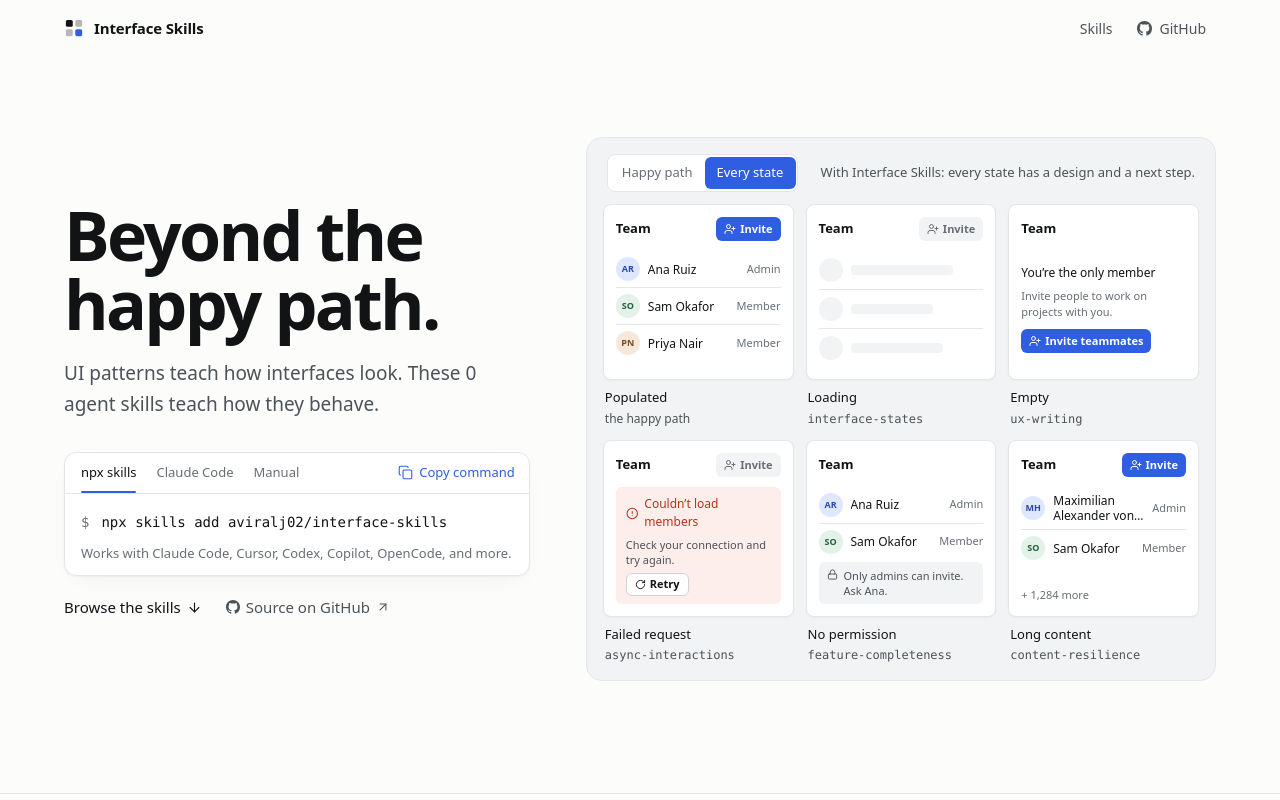
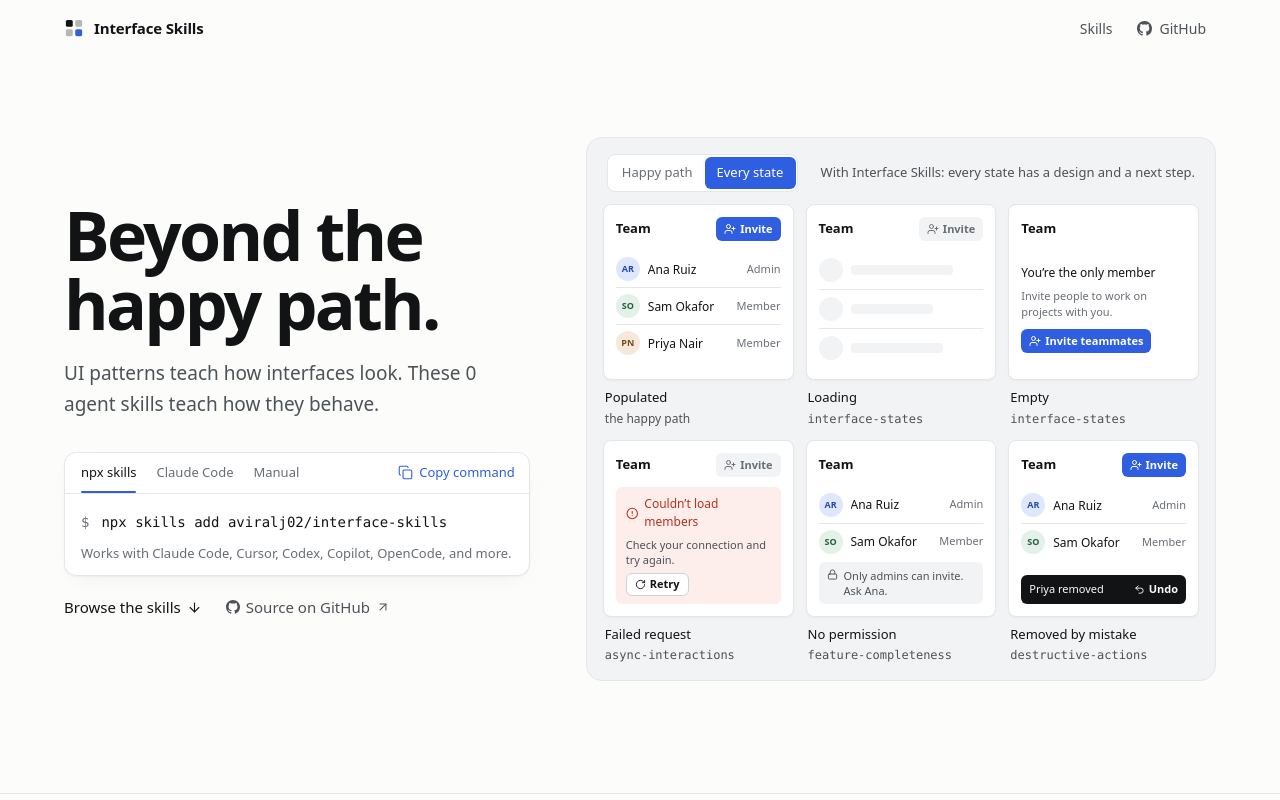
Before and after one commit to aviralj02/interface-skills, a React (Vite) app in the folder site/: page / in a window 1280 px wide. Shown: the top 800 px of the page. Built offline with nearby package versions, Linux system fonts and the light colour scheme.

Commit message:
feat(site): replace the long-content specimen with an undo state

```diff
--- a/site/src/components/Specimens.tsx
+++ b/site/src/components/Specimens.tsx
@@ -1,4 +1,4 @@
-import { CircleAlert, Lock, RotateCw, UserPlus } from 'lucide-react'
+import { CircleAlert, Lock, RotateCw, Undo2, UserPlus } from 'lucide-react'
 import { useEffect, useRef, useState, type KeyboardEvent, type ReactNode } from 'react'
 import { Link } from 'react-router'
 import { useIndicator } from '../lib/useIndicator'
@@ -34,11 +34,11 @@ function Panel({ children, action = true, disabled = false }: { children: ReactN
   )
 }
 
-function Row({ m, long }: { m: Member; long?: boolean }) {
+function Row({ m }: { m: Member }) {
   return (
     <div className="flex items-center gap-2 border-t border-line py-1.5 first:border-t-0">
       <span className={`grid size-6 shrink-0 place-items-center rounded-full text-[0.5625rem] font-bold ${m.tone}`}>{m.initials}</span>
-      <span className={`min-w-0 flex-1 text-[0.75rem] leading-tight text-ink ${long ? 'line-clamp-2 [overflow-wrap:break-word]' : 'truncate'}`} title={m.name}>
+      <span className="min-w-0 flex-1 truncate text-[0.75rem] leading-tight text-ink" title={m.name}>
         {m.name}
       </span>
       <span className="shrink-0 text-[0.6875rem] text-ink-3 max-sm:hidden">{m.role}</span>
@@ -76,7 +76,7 @@ const STATES: { id: string; label: string; skill?: string; ui: ReactNode }[] = [
   {
     id: 'empty',
     label: 'Empty',
-    skill: 'ux-writing',
+    skill: 'interface-states',
     ui: (
       <Panel action={false}>
         <div className="flex flex-1 flex-col items-start justify-center gap-1.5 py-1">
@@ -127,14 +127,21 @@ const STATES: { id: string; label: string; skill?: string; ui: ReactNode }[] = [
     ),
   },
   {
-    id: 'long',
-    label: 'Long content',
-    skill: 'content-resilience',
+    id: 'removed',
+    label: 'Removed by mistake',
+    skill: 'destructive-actions',
     ui: (
       <Panel>
-        <Row m={{ name: 'Maximilian Alexander von Hohenberg-Schwarzenbach', role: 'Admin', initials: 'MH', tone: MEMBERS[0].tone }} long />
-        <Row m={MEMBERS[1]} />
-        <p className="mt-auto pt-1 text-[0.6875rem] text-ink-3">+ 1,284 more</p>
+        {MEMBERS.slice(0, 2).map((m) => (
+          <Row key={m.name} m={m} />
+        ))}
+        <p className="mt-auto flex items-center justify-between gap-2 rounded-md bg-ink px-2 py-1.5 text-[0.6875rem] text-paper">
+          Priya removed
+          <span className="inline-flex items-center gap-1 font-semibold">
+            <Undo2 aria-hidden size={11} strokeWidth={2} />
+            Undo
+          </span>
+        </p>
       </Panel>
     ),
   },
```
